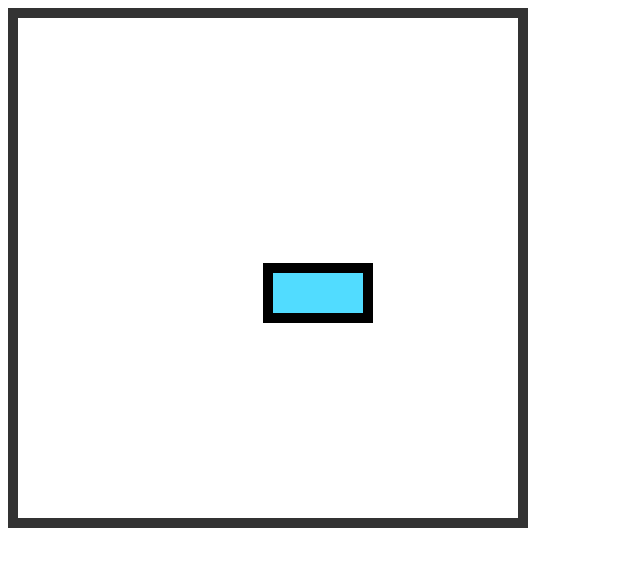
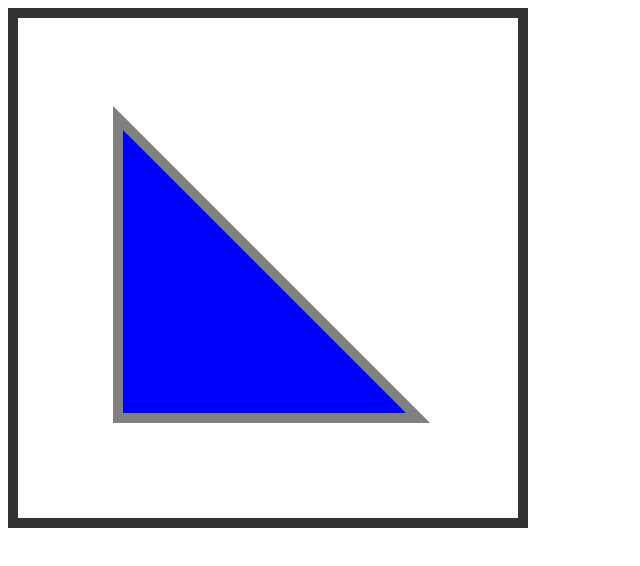
Before and after one commit to keyy123/playing-with-html-canvas, a plain HTML site: page index.html in a window 1280 px wide. Shown: the whole page, without its empty margins (0-640 px from the left). Drawn offline with Linux system fonts and the light colour scheme.

Commit message:
notes and files updated

```diff
--- a/index.html
+++ b/index.html
@@ -2,7 +2,7 @@
 <html>
 
 <head>
-  <title>Rectangle Canvas Example</title>
+  <title>Triangle Canvas Example</title>
   <style>
     canvas {
       border: #333 10px solid;
@@ -14,21 +14,23 @@
   <canvas id="myCanvas" width="500px" height="500px"></canvas>
 
   <script>
-    var canvas = document.querySelector("#myCanvas");
-    var context = canvas.getContext("2d");
+        let canvas = document.getElementById("myCanvas");
+        let context = canvas.getContext("2d");
 
-    context.beginPath();
-    context.rect(250, 250, 100, 50);
-    context.closePath();
+        context.beginPath();
+        context.moveTo(100,100);
+        context.lineTo(400, 400);
+        context.lineTo(100, 400);
+        context.closePath();
 
-    // fill
-    context.fillStyle = "#51DCFF";
-    context.fill();
 
-    //stroke
-    context.lineWidth = 10;
-    context.strokStyle = "#666";
-    context.stroke();
+        context.fillStyle = "blue";
+        context.fill();
+
+        context.lineWidth = 10;
+        context.strokeStyle = "gray";
+        context.stroke();
+
   </script>
 
 </body>
```
Also changed, not shown: 2 other files.
